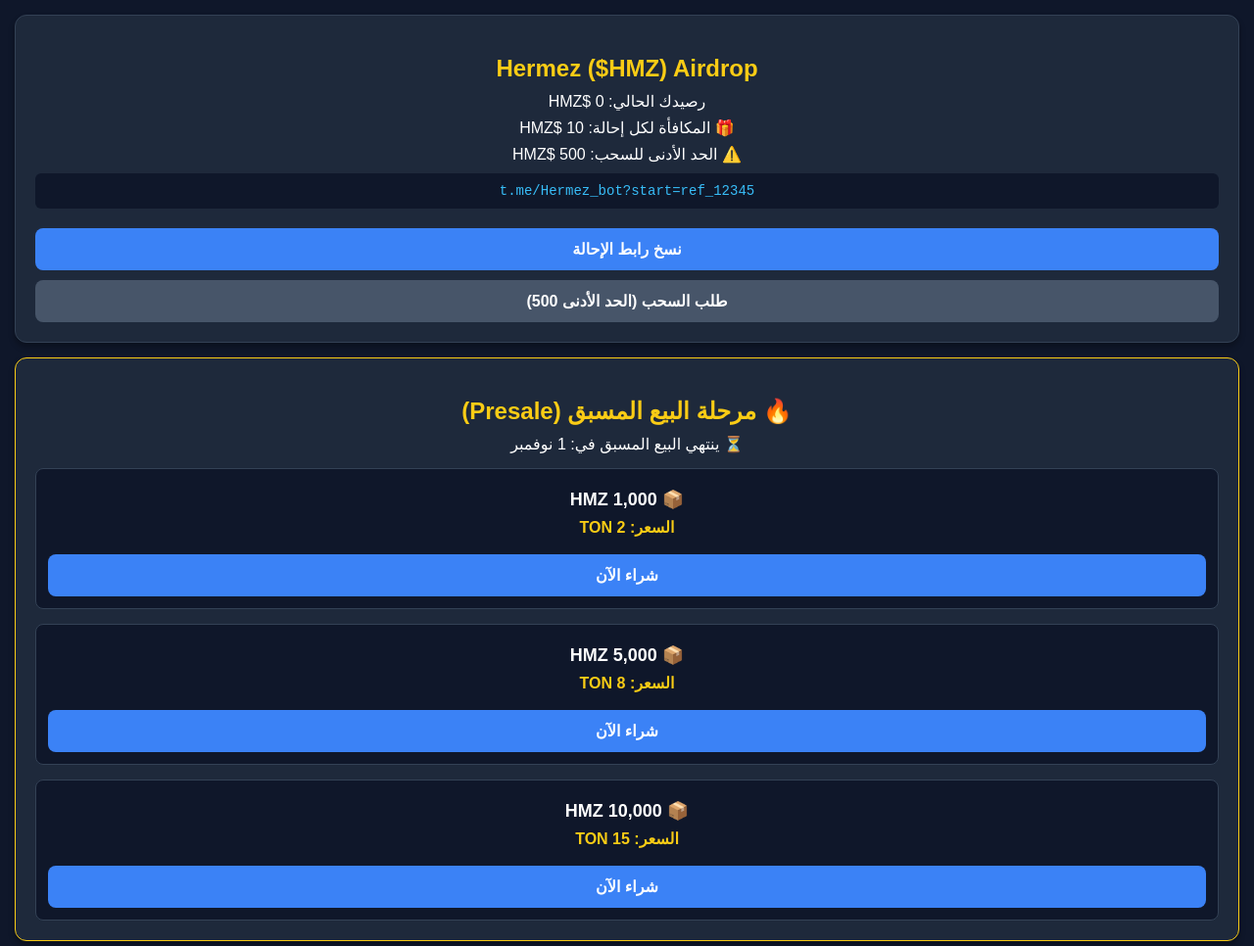
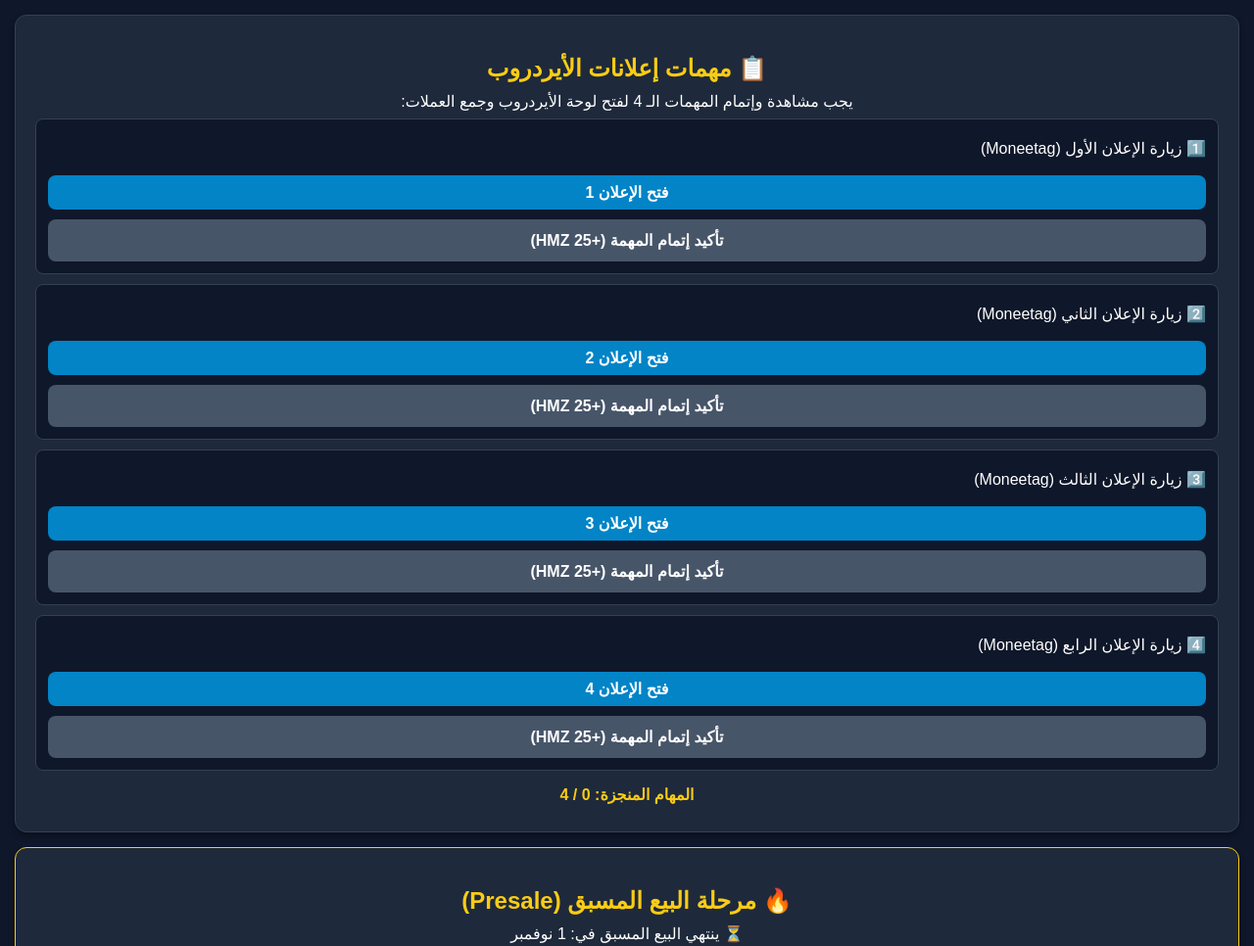
Before and after one commit to oudjani4/hermez-presale, a website: page index.html in a window 1280 px wide. Shown: the top 966 px of the page at 98% size. Drawn offline with Linux system fonts and the light colour scheme.

Commit message:
Add 4 Moneetag advertisement tasks

```diff
--- a/index.html
+++ b/index.html
@@ -36,6 +36,15 @@
             font-size: 16px;
         }
         .btn:active { background: #2563eb; }
+        .btn-success { background: #10b981; }
+        .task-item {
+            background: #0f172a;
+            padding: 12px;
+            border-radius: 8px;
+            margin-bottom: 10px;
+            border: 1px solid #334155;
+            text-align: right;
+        }
         .wallet-box {
             background: #0f172a;
             padding: 10px;
@@ -46,14 +55,59 @@
             color: #38bdf8;
             margin: 10px 0;
         }
+        .hidden { display: none; }
     </style>
 </head>
 <body>
 
-    <!-- قسم الأيردروب ورصيد المستخدم -->
-    <div class="card">
+    <!-- قسم مهمات الإعلانات المطلوبة أولاً -->
+    <div id="tasksSection" class="card">
+        <h2>📋 مهمات إعلانات الأيردروب</h2>
+        <p>يجب مشاهدة وإتمام المهمات الـ 4 لفتح لوحة الأيردروب وجمع العملات:</p>
+
+        <!-- المهمة الأولى -->
+        <div class="task-item">
+            <p>1️⃣ زيارة الإعلان الأول (Moneetag)</p>
+            <a href="رابط_إعلان_مونيتاغ_1" target="_blank" onclick="activateTask(1)">
+                <button class="btn" style="background: #0284c7; padding: 8px;">فتح الإعلان 1</button>
+            </a>
+            <button id="task1Btn" class="btn btn-success" onclick="completeTask(1)" disabled style="background: #475569;">تأكيد إتمام المهمة (+25 HMZ)</button>
+        </div>
+
+        <!-- المهمة الثانية -->
+        <div class="task-item">
+            <p>2️⃣ زيارة الإعلان الثاني (Moneetag)</p>
+            <a href="رابط_إعلان_مونيتاغ_2" target="_blank" onclick="activateTask(2)">
+                <button class="btn" style="background: #0284c7; padding: 8px;">فتح الإعلان 2</button>
+            </a>
+            <button id="task2Btn" class="btn btn-success" onclick="completeTask(2)" disabled style="background: #475569;">تأكيد إتمام المهمة (+25 HMZ)</button>
+        </div>
+
+        <!-- المهمة الثالثة -->
+        <div class="task-item">
+            <p>3️⃣ زيارة الإعلان الثالث (Moneetag)</p>
+            <a href="رابط_إعلان_مونيتاغ_3" target="_blank" onclick="activateTask(3)">
+                <button class="btn" style="background: #0284c7; padding: 8px;">فتح الإعلان 3</button>
+            </a>
+            <button id="task3Btn" class="btn btn-success" onclick="completeTask(3)" disabled style="background: #475569;">تأكيد إتمام المهمة (+25 HMZ)</button>
+        </div>
+
+        <!-- المهمة الرابعة -->
+        <div class="task-item">
+            <p>4️⃣ زيارة الإعلان الرابع (Moneetag)</p>
+            <a href="رابط_إعلان_مونيتاغ_4" target="_blank" onclick="activateTask(4)">
+                <button class="btn" style="background: #0284c7; padding: 8px;">فتح الإعلان 4</button>
+            </a>
+            <button id="task4Btn" class="btn btn-success" onclick="completeTask(4)" disabled style="background: #475569;">تأكيد إتمام المهمة (+25 HMZ)</button>
+        </div>
+
+        <p id="taskStatus" style="color: #facc15; font-weight: bold; margin-top: 15px;">المهام المنجزة: 0 / 4</p>
+    </div>
+
+    <!-- لوحة الأيردروب الرئيسية (مخفية حتى إتمام الـ 4 مهمات) -->
+    <div id="mainAirdrop" class="card hidden">
         <h2>Hermez ($HMZ) Airdrop</h2>
-        <p>رصيدك الحالي: <span id="balance">0</span> $HMZ</p>
+        <p>رصيدك الحالي: <span id="balance">100</span> $HMZ</p>
         <p>🎁 المكافأة لكل إحالة: 10 $HMZ</p>
         <p>⚠️ الحد الأدنى للسحب: 500 $HMZ</p>
 
@@ -72,23 +126,44 @@
             <p style="color: #facc15; font-weight: bold;">السعر: 2 TON</p>
             <button class="btn" onclick="buyPackage(1000, 2)">شراء الآن</button>
         </div>
-
-        <div style="background: #0f172a; padding: 12px; border-radius: 8px; margin-top: 15px; border: 1px solid #334155;">
-            <p style="font-weight: bold; font-size: 18px;">📦 5,000 HMZ</p>
-            <p style="color: #facc15; font-weight: bold;">السعر: 8 TON</p>
-            <button class="btn" onclick="buyPackage(5000, 8)">شراء الآن</button>
-        </div>
-
-        <div style="background: #0f172a; padding: 12px; border-radius: 8px; margin-top: 15px; border: 1px solid #334155;">
-            <p style="font-weight: bold; font-size: 18px;">📦 10,000 HMZ</p>
-            <p style="color: #facc15; font-weight: bold;">السعر: 15 TON</p>
-            <button class="btn" onclick="buyPackage(10000, 15)">شراء الآن</button>
-        </div>
     </div>
 
     <script>
-        // محفظتك الرسمية لاستلام التون عند الشراء
         const OFFICIAL_WALLET = "UQB-Dukz9FM8-Xksu7DdnhFDD1zTzwMZ7ZcMiuOIQFoC78As";
+        let completedTasks = 0;
+        let currentBalance = 0;
+
+        function activateTask(taskNumber) {
+            // تفعيل زر التأكيد بعد النقر على رابط الإعلان
+            setTimeout(() => {
+                const btn = document.getElementById(`task${taskNumber}Btn`);
+                if (!btn.classList.contains('done')) {
+                    btn.disabled = false;
+                    btn.style.background = "#10b981";
+                }
+            }, 3000); // ينتظر 3 ثوانٍ ليتمكن المستخدم من تأكيد المهمة
+        }
+
+        function completeTask(taskNumber) {
+            const btn = document.getElementById(`task${taskNumber}Btn`);
+            if (!btn.classList.contains('done') && !btn.disabled) {
+                btn.classList.add('done');
+                btn.innerText = "✅ تم بنجاح";
+                btn.style.background = "#334155";
+                btn.disabled = true;
+
+                completedTasks++;
+                currentBalance += 25; // مكافأة كل إعلان
+                document.getElementById("taskStatus").innerText = `المهام المنجزة: ${completedTasks} / 4`;
+
+                if (completedTasks === 4) {
+                    alert("مبروك! لقد شاهدت جميع الإعلانات وحصلت على مكافأة البداية، تم فتح لوحة الأيردروب.");
+                    document.getElementById("tasksSection").style.display = "none";
+                    document.getElementById("mainAirdrop").classList.remove("hidden");
+                    document.getElementById("balance").innerText = currentBalance;
+                }
+            }
+        }
 
         function copyRef() {
             const refText = document.getElementById("refLink").innerText;
@@ -97,18 +172,17 @@
         }
 
         function requestWithdraw() {
-            const currentBalance = parseInt(document.getElementById("balance").innerText);
-            if (currentBalance < 500) {
+            const bal = parseInt(document.getElementById("balance").innerText);
+            if (bal < 500) {
                 alert("عذراً، يجب أن يصل رصيدك إلى 500 HMZ على الأقل لتتمكن من طلب السحب!");
             } else {
-                alert("تم تقديم طلب السحب بنجاح، سيتم المراجعة والتحويل قريباً.");
+                alert("تم تقديم طلب السحب بنجاح.");
             }
         }
 
         function buyPackage(amount, price) {
-            if(confirm(`هل تريد تأكيد شراء ${amount} HMZ مقابل ${price} TON؟\nسيتم تحويلك لإتمام الدفع للمحفظة الرسمية.`)) {
-                // يمكنك ربط محفظة TonConnect هنا مستقبلاً
-                alert(`عنوان المحفظة للتحويل:\n${OFFICIAL_WALLET}\n\nيرجى تحويل ${price} TON واستبدال العملات يدوياً أو عبر النظام.`);
+            if(confirm(`هل تريد تأكيد شراء ${amount} HMZ مقابل ${price} TON؟`)) {
+                alert(`عنوان المحفظة للتحويل:\n${OFFICIAL_WALLET}\n\nيرجى تحويل ${price} TON.`);
             }
         }
     </script>
```
